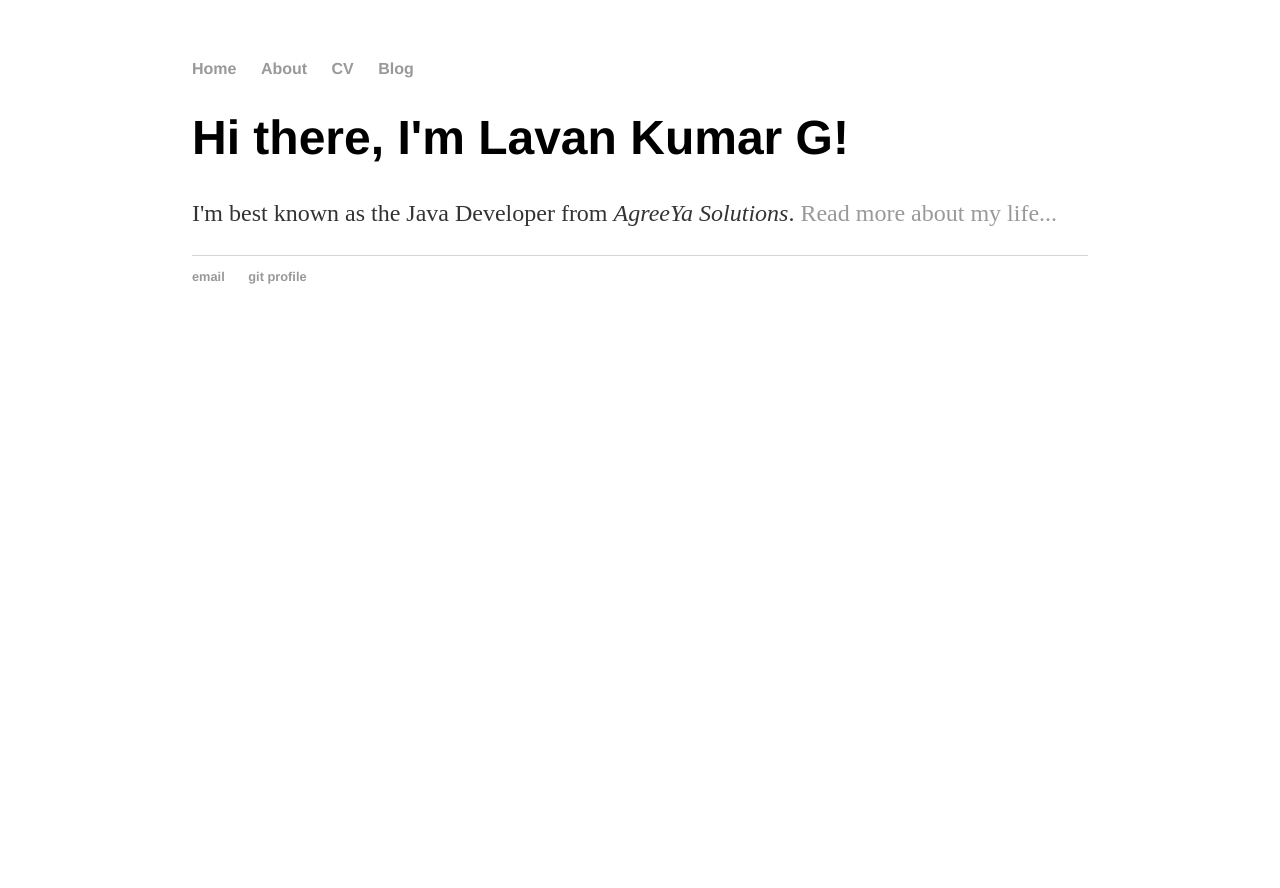
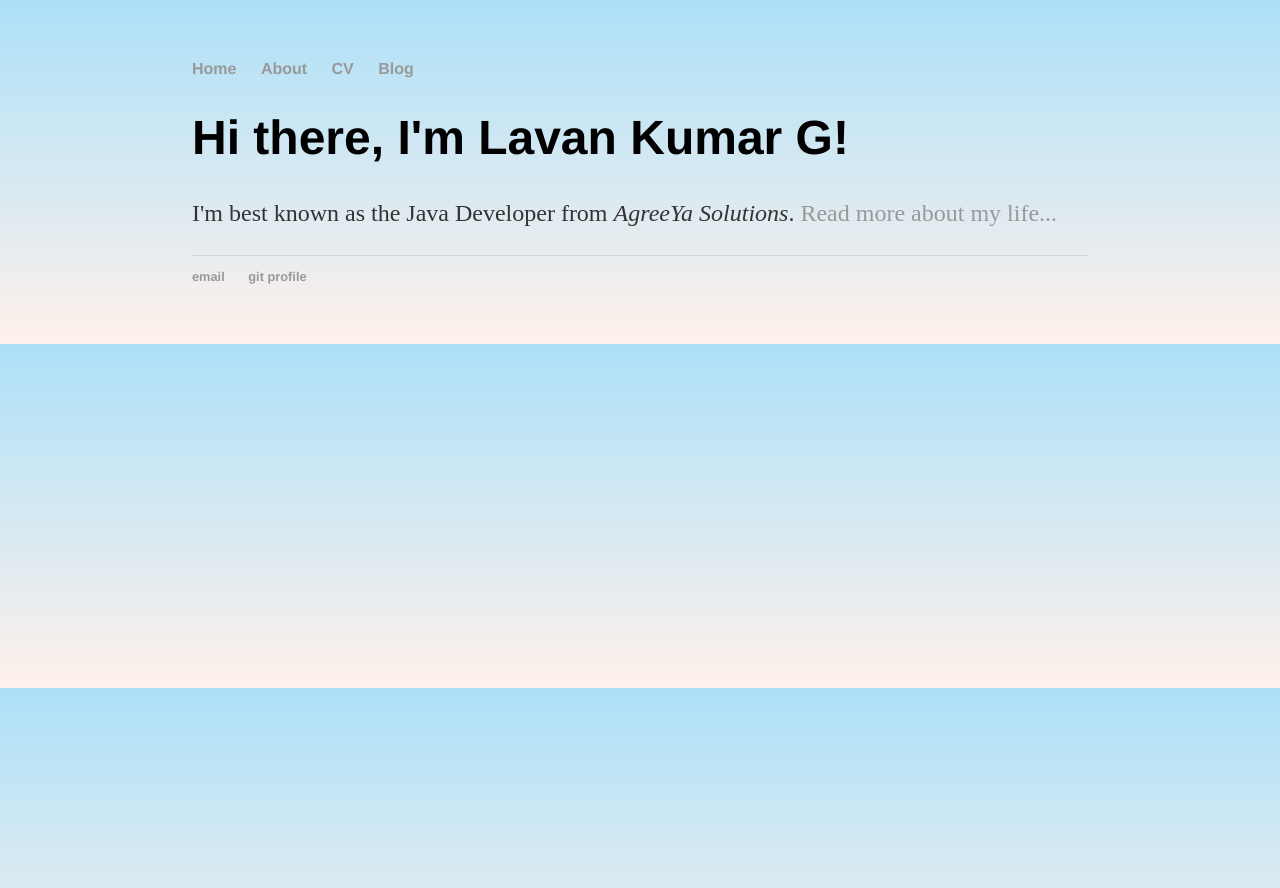
Before and after one commit to lavanganji/lavanganji.github.io, a Jekyll site: the page built from index.html, in a window 1280 px wide. Shown: the top 888 px of the page. Built offline with Jekyll 4.4.1, drawn with Linux system fonts in a browser that asks for light colours.

Commit message:
Update main.css

```diff
--- a/css/main.css
+++ b/css/main.css
@@ -1,6 +1,7 @@
 body {
     margin: 60px auto;
     width: 70%;
+    background-image: linear-gradient(to top, #fff1eb 0%, #ace0f9 100%);
 }
 nav ul, footer ul {
     font-family:'Helvetica', 'Arial', 'Sans-Serif';
```
